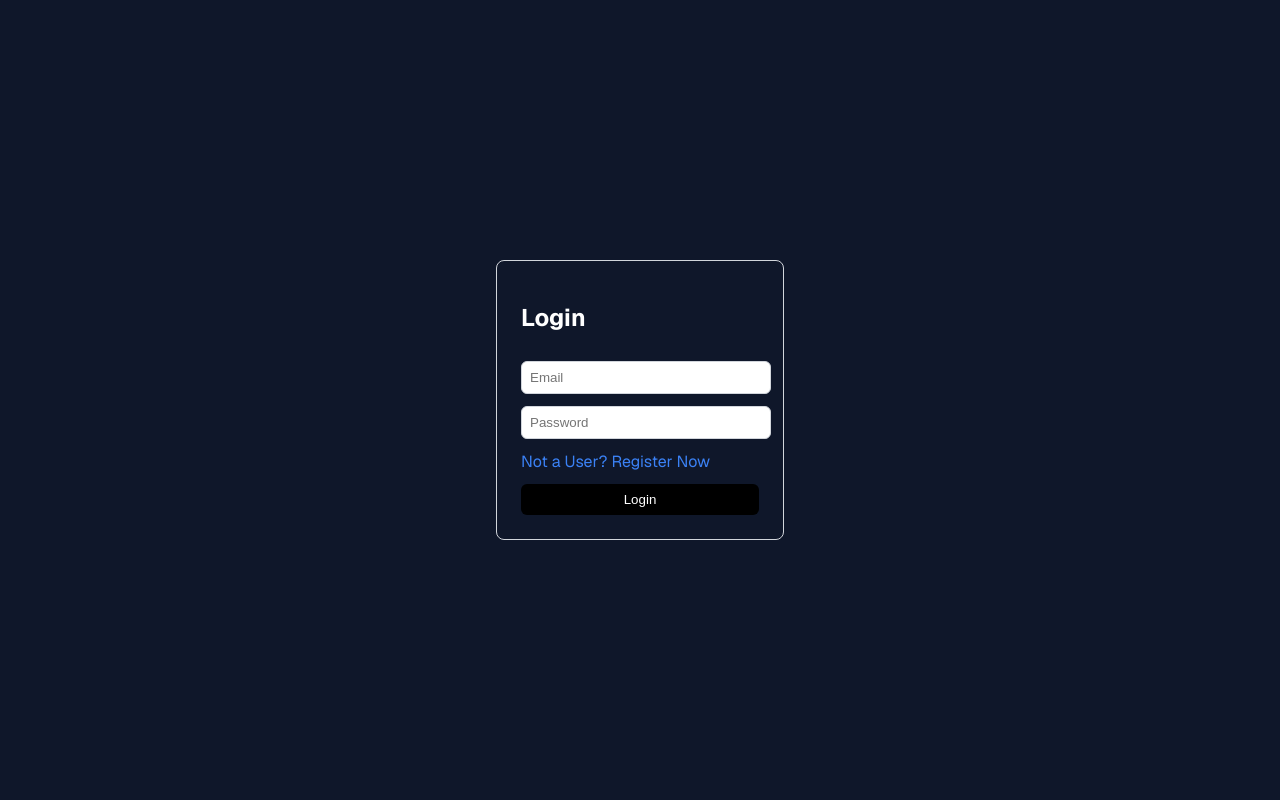
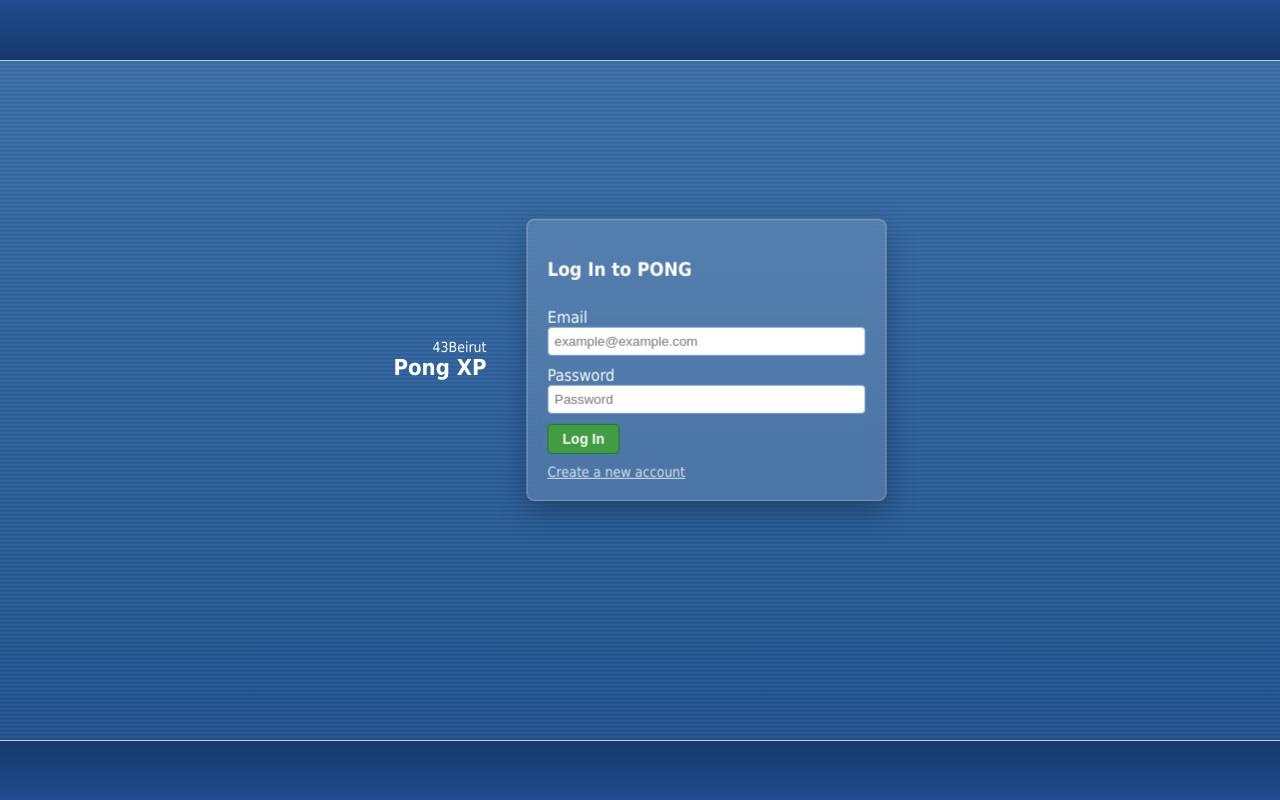
Before and after one commit to joymeouchy/transcendence, a Next.js app in the folder frontend/: page /login in a window 1280 px wide. Built offline with nearby package versions, Linux system fonts and the light colour scheme.

Commit message:
change login UI, split things into components

```diff
--- /dev/null
+++ b/frontend/app/components/auth/AuthLayout.tsx
@@ -0,0 +1,34 @@
+import React from "react";
+import "./auth.scss";
+
+type AuthLayoutProps = {
+  children: React.ReactNode;
+};
+
+export default function AuthLayout({
+  children,
+}: AuthLayoutProps) {
+  return (
+    <div className="xp-screen">
+
+      <div className="xp-login-center">
+
+        {/* Branding */}
+        <div className="xp-branding">
+          <div className="xp-logo-text">
+            43Beirut <br />
+            <span>Pong XP</span>
+          </div>
+        </div>
+
+        {/* Page Content */}
+        {children}
+
+      </div>
+
+      {/* Bottom Border */}
+      <div className="xp-bottom-bar" />
+
+    </div>
+  );
+}
--- /dev/null
+++ b/frontend/app/components/auth/AuthPanel.tsx
@@ -0,0 +1,16 @@
+import React from "react";
+import "./auth.scss";
+
+type AuthPanelProps = {
+  children: React.ReactNode;
+};
+
+export default function AuthPanel({
+  children,
+}: AuthPanelProps) {
+  return (
+    <div className="xp-login-panel">
+      {children}
+    </div>
+  );
+}
--- /dev/null
+++ b/frontend/app/components/auth/auth.scss
@@ -0,0 +1,159 @@
+.xp-screen {
+  width: 100vw;
+  height: 100vh;
+  background: linear-gradient(to bottom, #3a6ea5, #1e4f8a);
+  position: relative;
+  font-family: Tahoma, sans-serif;
+  overflow: hidden;
+}
+
+/* subtle XP scanline effect */
+.xp-screen::before {
+  content: "";
+  position: absolute;
+  inset: 0;
+  background: repeating-linear-gradient(
+    to bottom,
+    rgba(255,255,255,0.05),
+    rgba(255,255,255,0.05) 1px,
+    transparent 2px,
+    transparent 4px
+  );
+  pointer-events: none;
+}
+/* TOP BAR */
+.xp-screen::after {
+  content: "";
+  position: absolute;
+  top: 0;
+  left: 0;
+
+  width: 100%;
+  height: 60px;
+
+  background: linear-gradient(
+    to bottom,
+    #224b8f,
+    #16396d
+  );
+
+  border-bottom: 1px solid rgba(255,255,255,0.7);
+
+  z-index: 2;
+}
+
+/* BOTTOM BAR */
+.xp-bottom-bar {
+  position: absolute;
+  bottom: 0;
+  left: 0;
+
+  width: 100%;
+  height: 60px;
+
+  background: linear-gradient(
+    to top,
+    #224b8f,
+    #16396d
+  );
+
+  border-top: 1px solid rgba(255,255,255,0.7);
+
+  z-index: 2;
+}
+
+/* CENTER AREA */
+.xp-login-center {
+  position: absolute;
+  top: 45%;
+  left: 50%;
+  transform: translate(-50%, -50%);
+  display: flex;
+  align-items: center;
+  gap: 40px;
+}
+
+/* LEFT BRANDING */
+.xp-branding {
+  color: white;
+  text-align: right;
+  font-size: 14px;
+  line-height: 1.2;
+}
+
+.xp-logo-text span {
+  font-size: 22px;
+  font-weight: bold;
+}
+
+/* LOGIN PANEL */
+.xp-login-panel {
+  width: 360px;
+  padding: 20px;
+  border-radius: 8px;
+
+  background: rgba(255,255,255,0.15);
+  backdrop-filter: blur(8px);
+
+  border: 1px solid rgba(255,255,255,0.3);
+  box-shadow: 0 10px 30px rgba(0,0,0,0.3);
+}
+
+/* FORM FIXED (THIS WAS THE ISSUE) */
+.xp-form {
+  display: flex;
+  flex-direction: column;
+  align-items: stretch;
+  gap: 10px;
+}
+
+/* INPUT FIX */
+.xp-form input {
+  width: 100%;
+  padding: 6px;
+  border-radius: 4px;
+  border: 1px solid #7aa3d6;
+  outline: none;
+}
+
+/* BUTTON */
+.xp-submit {
+  width: fit-content;
+  padding: 6px 14px;
+
+  border-radius: 4px;
+  border: 1px solid #1f7a1f;
+
+  background: #429c43;
+
+  color: white;
+  font-size: 14px;
+  font-weight: bold;
+
+  cursor: pointer;
+}
+
+.xp-submit:active {
+  background: linear-gradient(#cfe3ff, #ffffff);
+}
+
+/* LINK */
+.xp-link {
+  display: block;
+  margin-top: 10px;
+  font-size: 14px;
+  color: white;
+  opacity: 0.8;
+}
+
+/* TOOLTIP */
+.xp-tooltip {
+  position: absolute;
+  top: 30%;
+  right: 10%;
+  background: white;
+  padding: 6px 10px;
+  border-radius: 4px;
+  font-size: 12px;
+  box-shadow: 0 4px 10px rgba(0,0,0,0.2);
+}
--- /dev/null
+++ b/frontend/app/data/auth/fields.ts
@@ -0,0 +1,25 @@
+import { AuthField } from "../../../types/auth.dto";
+
+export const emailField: AuthField = {
+  key: "email",
+  label: "Email",
+  placeholder: "example@example.com",
+  type: "email",
+  required: true,
+};
+
+export const passwordField: AuthField = {
+  key: "password",
+  label: "Password",
+  placeholder: "Password",
+  type: "password",
+  required: true,
+};
+
+export const usernameField: AuthField = {
+  key: "username",
+  label: "Username",
+  placeholder: "Username",
+  type: "text",
+  required: true,
+};
--- /dev/null
+++ b/frontend/app/data/auth/loginFields.ts
@@ -0,0 +1,9 @@
+import {
+  emailField,
+  passwordField,
+} from "./fields";
+
+export const loginFields = [
+  emailField,
+  passwordField,
+];
--- a/frontend/app/login/page.scss
+++ b/frontend/app/login/page.scss
@@ -1,50 +1,159 @@
-.login-page {
+.xp-screen {
+  width: 100vw;
+  height: 100vh;
+  background: linear-gradient(to bottom, #3a6ea5, #1e4f8a);
+  position: relative;
+  font-family: Tahoma, sans-serif;
+  overflow: hidden;
+}
+
+/* subtle XP scanline effect */
+.xp-screen::before {
+  content: "";
+  position: absolute;
+  inset: 0;
+  background: repeating-linear-gradient(
+    to bottom,
+    rgba(255,255,255,0.05),
+    rgba(255,255,255,0.05) 1px,
+    transparent 2px,
+    transparent 4px
+  );
+  pointer-events: none;
+}
+/* TOP BAR */
+.xp-screen::after {
+  content: "";
+  position: absolute;
+  top: 0;
+  left: 0;
+
+  width: 100%;
+  height: 60px;
+
+  background: linear-gradient(
+    to bottom,
+    #224b8f,
+    #16396d
+  );
+
+  border-bottom: 1px solid rgba(255,255,255,0.7);
+
+  z-index: 2;
+}
+
+/* BOTTOM BAR */
+.xp-bottom-bar {
+  position: absolute;
+  bottom: 0;
+  left: 0;
+
+  width: 100%;
+  height: 60px;
+
+  background: linear-gradient(
+    to top,
+    #224b8f,
+    #16396d
+  );
+
+  border-top: 1px solid rgba(255,255,255,0.7);
+
+  z-index: 2;
+}
+
+/* CENTER AREA */
+.xp-login-center {
+  position: absolute;
+  top: 45%;
+  left: 50%;
+  transform: translate(-50%, -50%);
   display: flex;
   align-items: center;
-  justify-content: center;
-  min-height: 100%;
+  gap: 40px;
 }
 
-.login-form {
-  display: flex;
-  flex-direction: column;
-  gap: 12px;
-  width: 288px;
-  padding: 24px;
-  border: 1px solid #d1d5db;
-  border-radius: 8px;
+/* LEFT BRANDING */
+.xp-branding {
+  color: white;
+  text-align: right;
+  font-size: 14px;
+  line-height: 1.2;
 }
 
-.login-title {
-  font-size: 24px;
+.xp-logo-text span {
+  font-size: 22px;
   font-weight: bold;
 }
 
-.login-input {
-  width: 250px;
-  padding: 8px;
-  border: 1px solid #d1d5db;
-  border-radius: 6px;
+/* LOGIN PANEL */
+.xp-login-panel {
+  width: 360px;
+  padding: 20px;
+  border-radius: 8px;
+
+  background: rgba(255,255,255,0.15);
+  backdrop-filter: blur(8px);
+
+  border: 1px solid rgba(255,255,255,0.3);
+  box-shadow: 0 10px 30px rgba(0,0,0,0.3);
 }
 
-.register-link {
-  color: #3b82f6;
-  text-decoration: none;
-
-  &:hover {
-    text-decoration: underline;
-  }
+/* FORM FIXED (THIS WAS THE ISSUE) */
+.xp-form {
+  display: flex;
+  flex-direction: column;
+  align-items: stretch;
+  gap: 10px;
 }
 
-.login-button {
-  background-color: black;
+/* INPUT FIX */
+.xp-form input {
+  width: 100%;
+  padding: 6px;
+  border-radius: 4px;
+  border: 1px solid #7aa3d6;
+  outline: none;
+}
+
+/* BUTTON */
+.xp-submit {
+  width: fit-content;
+  padding: 6px 14px;
+
+  border-radius: 4px;
+  border: 1px solid #1f7a1f;
+
+  background: #429c43;
+
   color: white;
-  padding: 8px;
-  border: none;
-  border-radius: 6px;
+  font-size: 14px;
+  font-weight: bold;
+
   cursor: pointer;
+}
 
-  &:hover {
-    opacity: 0.8;
-  }
+.xp-submit:active {
+  background: linear-gradient(#cfe3ff, #ffffff);
 }
+
+/* LINK */
+.xp-link {
+  display: block;
+  margin-top: 10px;
+  font-size: 14px;
+  color: white;
+  opacity: 0.8;
+}
+
+/* TOOLTIP */
+.xp-tooltip {
+  position: absolute;
+  top: 30%;
+  right: 10%;
+  background: white;
+  padding: 6px 10px;
+  border-radius: 4px;
+  font-size: 12px;
+  box-shadow: 0 4px 10px rgba(0,0,0,0.2);
+}
--- a/frontend/app/login/page.tsx
+++ b/frontend/app/login/page.tsx
@@ -3,48 +3,106 @@
 import React, { useState } from "react";
 import Link from "next/link";
 import "./page.scss";
+import { authService } from "@/services/auth.services";
+import { useRouter } from "next/navigation";
+import { loginFields } from "../data/auth/loginFields";
+import AuthLayout from "../components/auth/AuthLayout";
+import AuthPanel from "../components/auth/AuthPanel";
 
 export default function LoginPage() {
-  const [email, setEmail] = useState("");
-  const [password, setPassword] = useState("");
+  const [formData, setFormData] = useState({
+  email: "",
+  password: "",
+});
+  const router = useRouter();
 
-  const handleSubmit = (e: React.FormEvent<HTMLFormElement>) => {
+  const handleSubmit = async (
+    e: React.FormEvent<HTMLFormElement>
+    ) => {
     e.preventDefault();
 
+      try {
+    const response = await authService.login({
+      email: formData.email,
+      password: formData.password,
+    });
+    console.log("Login success:", response);
+    router.push("/");
+
+    } catch (err: any) {
+    console.error(err);
+
+    alert(
+      err.response?.data?.error ||
+      "Login failed"
+    );
+    }
     // placeholders for testing
-    console.log("Email:", email);
-    console.log("Password:", password);
+    console.log("Email:", formData.email);
+    console.log("Password:", formData.password);
   };
+  return (
+  <AuthLayout>
 
-  return (
-    <div className="login-page">
-      <form onSubmit={handleSubmit} className="login-form">
-        <h1 className="login-title">Login</h1>
+    <AuthPanel>
 
-        <input
-          type="email"
-          placeholder="Email"
-          value={email}
-          onChange={(e) => setEmail(e.target.value)}
-          className="login-input"
-        />
+      <form
+        onSubmit={handleSubmit}
+        className="xp-form"
+      >
 
-        <input
-          type="password"
-          placeholder="Password"
-          value={password}
-          onChange={(e) => setPassword(e.target.value)}
-          className="login-input"
-        />
+        <h3 className="xp-title">
+          Log In to PONG
+        </h3>
 
-        <Link href="../register" className="register-link">
-          Not a User? Register Now
-        </Link>
+        {loginFields.map((field) => (
+          <div
+            key={field.key}
+            className="xp-field"
+          >
 
-        <button type="submit" className="login-button">
-          Login
+            <label className="xp-label">
+              {field.label}
+            </label>
+
+            <input
+              type={field.type}
+              placeholder={field.placeholder}
+              value={
+                formData[
+                  field.key as keyof typeof formData
+                ]
+              }
+              onChange={(e) =>
+                setFormData((prev) => ({
+                  ...prev,
+                  [
+                    field.key as keyof typeof formData
+                  ]: e.target.value,
+                }))
+              }
+              className="xp-input"
+              required={field.required}
+            />
+
+          </div>
+        ))}
+
+        <button
+          type="submit"
+          className="xp-submit"
+        >
+          Log In
         </button>
+
       </form>
-    </div>
-  );
+      <Link
+        href="/register"
+        className="xp-link"
+      >
+        Create a new account
+      </Link>
+    </AuthPanel>
+  </AuthLayout>
+);
 }
```
Also changed, not shown: frontend/app/components/auth/AuthButton.tsx (added, +21 -0 lines), frontend/app/data/auth/registerFields.ts (added, +11 -0 lines), frontend/app/register/page.tsx (+23 -2 lines), frontend/types/auth.dto.ts (+14 -0 lines), 1 other file (tests, documents, lock files or other folders).
